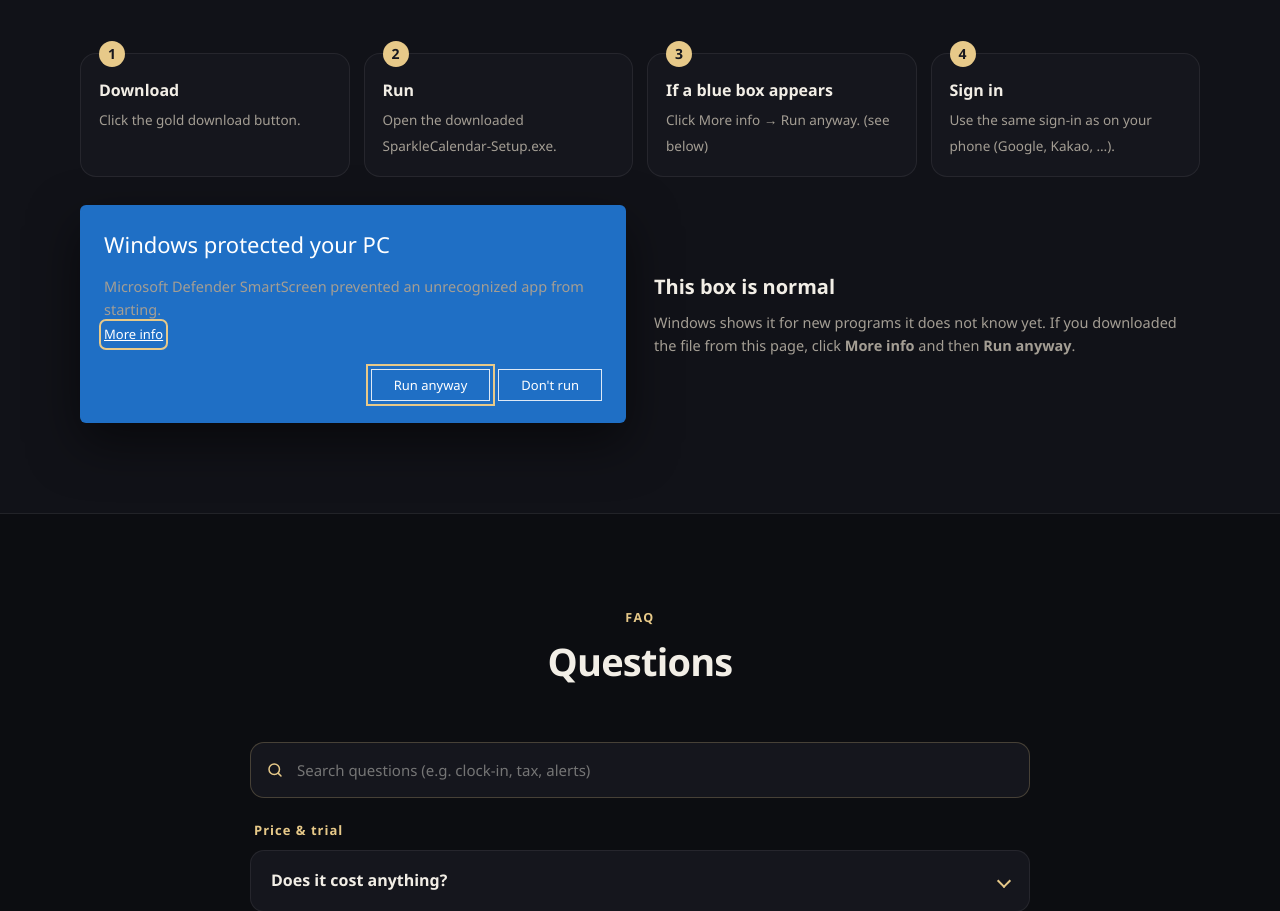
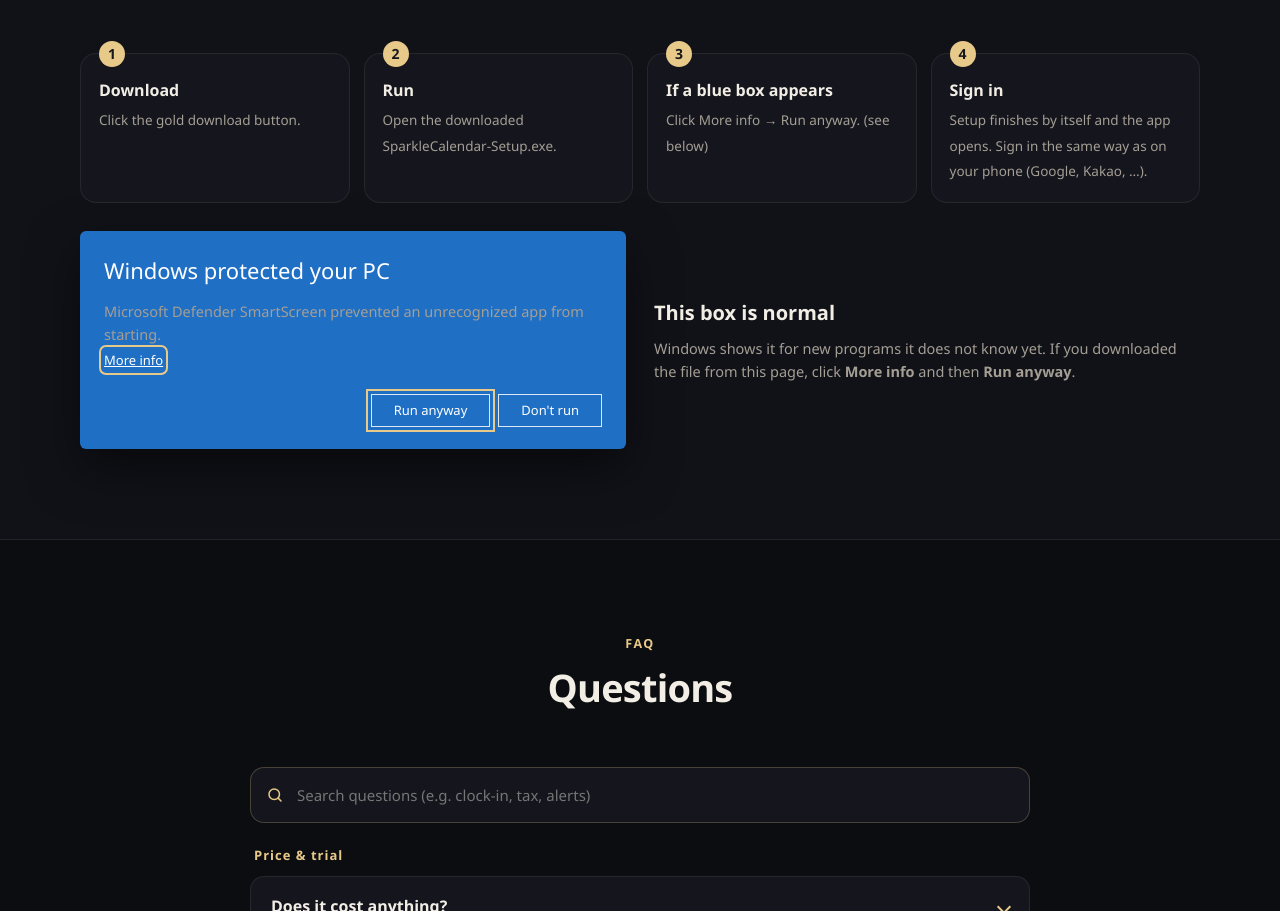
Before and after one commit to sparklekorea/calendar-pc, a plain HTML site: page index.html in a window 1280 px wide. Shown: the part 4574-5485 px from the top of the page. Drawn offline with Linux system fonts and the light colour scheme; no server answers.

Commit message:
설치 안내: 설치가 저절로 끝나고 켜져요
Co-Authored-By: Claude Opus 5.5 <noreply@anthropic.com>

```diff
--- a/index.html
+++ b/index.html
@@ -305,7 +305,7 @@ footer a{color:var(--muted);text-decoration:underline}
     <div class="step"><b data-t="s1">다운로드</b><span data-t="s1d">금색 다운로드 버튼을 눌러 설치 파일을 받아요.</span></div>
     <div class="step"><b data-t="s2">실행</b><span data-t="s2d">받은 SparkleCalendar-Setup.exe 를 열어요.</span></div>
     <div class="step"><b data-t="s3">파란 창이 나오면</b><span data-t="s3d">추가 정보 → 실행 을 눌러요. (아래 그림)</span></div>
-    <div class="step"><b data-t="s4">로그인</b><span data-t="s4d">휴대폰에서 쓰던 방법(카카오·구글 등)으로 로그인해요.</span></div>
+    <div class="step"><b data-t="s4">로그인</b><span data-t="s4d">설치가 저절로 끝나고 프로그램이 켜져요. 휴대폰에서 쓰던 방법(카카오·구글 등)으로 로그인해요.</span></div>
   </div>
   <div class="ss rv">
     <div class="ssbox" aria-hidden="true">
@@ -406,7 +406,7 @@ var EN = {
   dl: 'Free download for Windows',
   iS: 'INSTALL ON PC', iH: 'Done in a minute',
   s1: 'Download', s1d: 'Click the gold download button.', s2: 'Run', s2d: 'Open the downloaded SparkleCalendar-Setup.exe.',
-  s3: 'If a blue box appears', s3d: 'Click More info → Run anyway. (see below)', s4: 'Sign in', s4d: 'Use the same sign-in as on your phone (Google, Kakao, …).',
+  s3: 'If a blue box appears', s3d: 'Click More info → Run anyway. (see below)', s4: 'Sign in', s4d: 'Setup finishes by itself and the app opens. Sign in the same way as on your phone (Google, Kakao, …).',
   ssh: 'Windows protected your PC', ssp: 'Microsoft Defender SmartScreen prevented an unrecognized app from starting.', ssm: 'More info', ssr: 'Run anyway', ssn: "Don't run",
   wh: 'This box is normal', wp: 'Windows shows it for new programs it does not know yet. If you downloaded the file from this page, click <b>More info</b> and then <b>Run anyway</b>.',
   qS: 'FAQ', qH: 'Questions', qnone: 'Nothing found. Try another word.',
```
